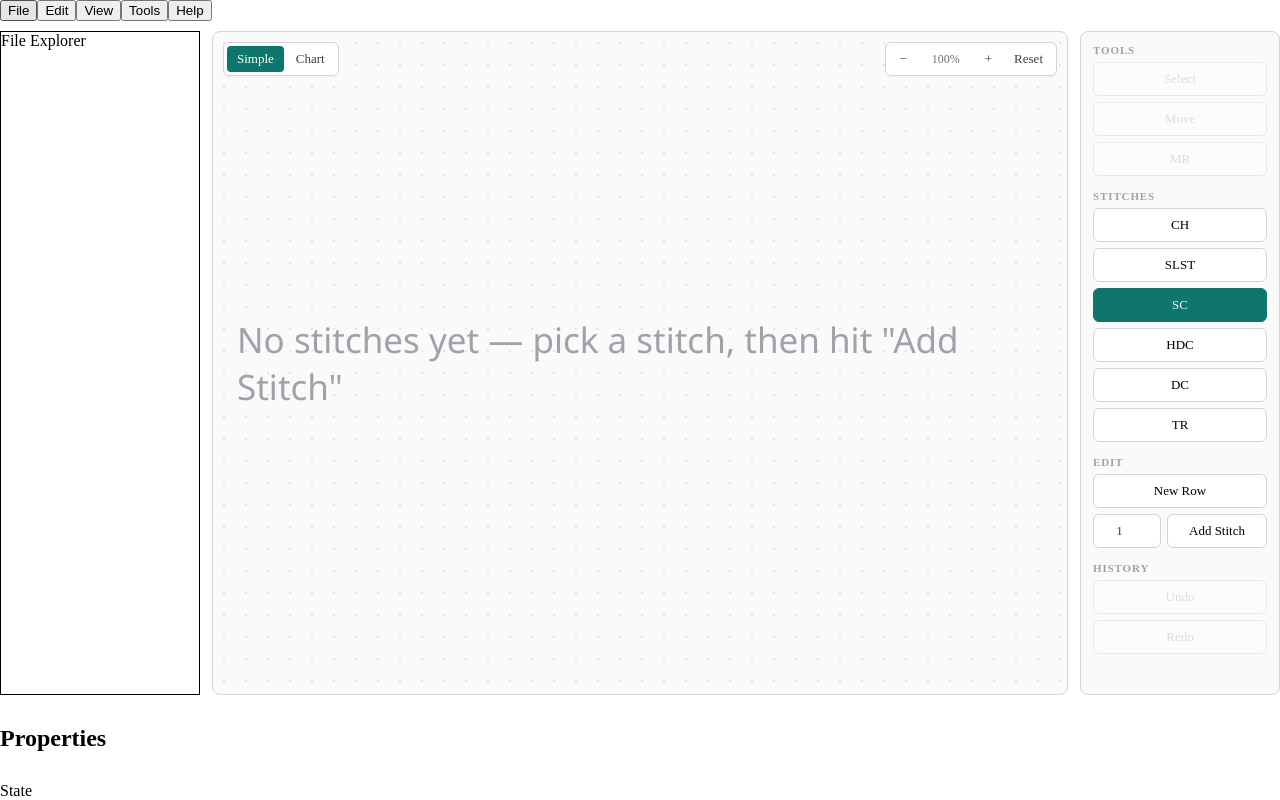
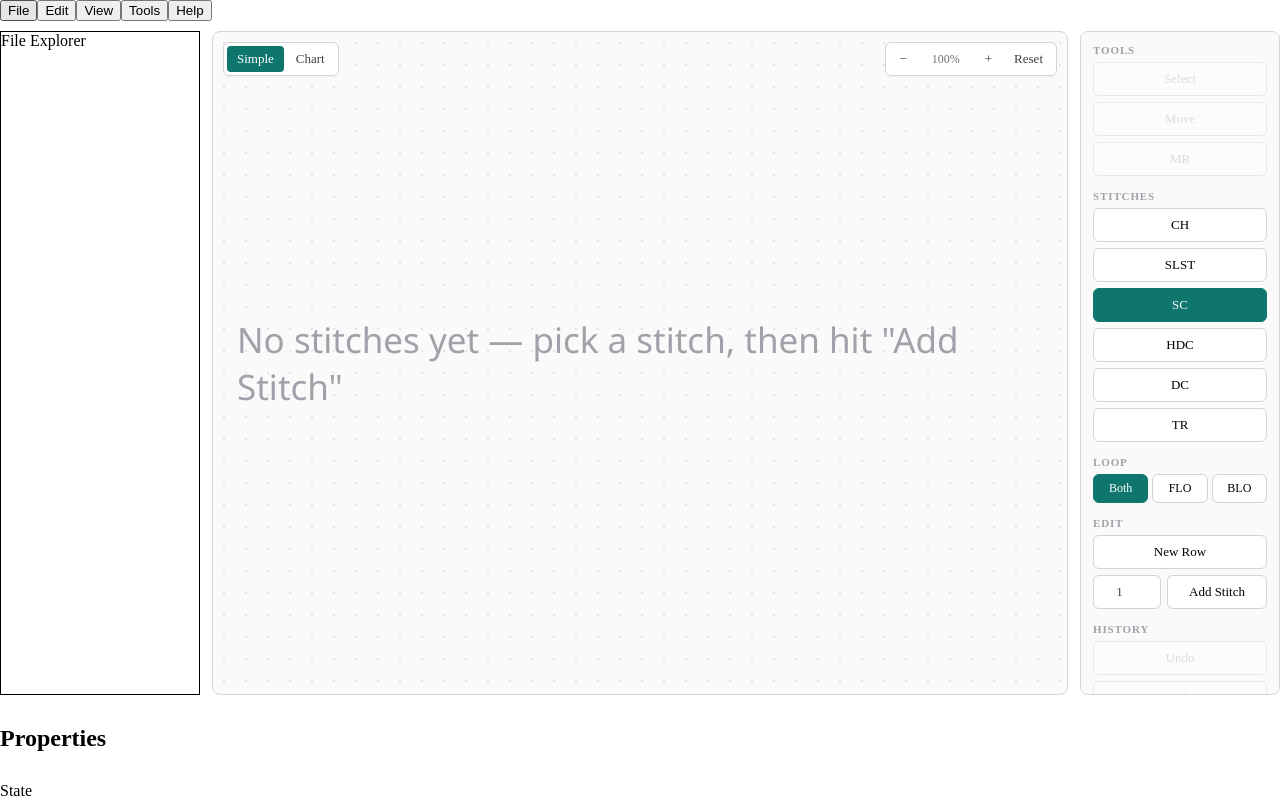
Before and after one commit to Oliviajp/crochet-editor, a React (Vite) app: page / in a window 1280 px wide. Built offline with nearby package versions, Linux system fonts and the light colour scheme.

Commit message:
Added FLO/BLO/both

```diff
--- a/src/App.tsx
+++ b/src/App.tsx
@@ -13,12 +13,13 @@ import { addRow, createRow, updateRow } from "./Logic/Row/RowCrud";
 import { addStitches, createStitch } from "./Logic/Stitch/StitchCrud";
 import type { Pattern } from "./types/Pattern";
 import type { Row } from "./types/Row";
-import type { StitchType } from "./types/Stitch";
+import type { LoopType, StitchType } from "./types/Stitch";
 
 export default function App() {
   // ===== State =====
   const [pattern, setPattern] = useState<Pattern>(() => createPattern());
   const [selectedTool, setSelectedTool] = useState<StitchType>("sc");
+  const [loopOption, setLoopOption] = useState<LoopType>("both");
 
   /**
    * Add `count` stitches of the selected type to the current (last) row.
@@ -27,7 +28,7 @@ export default function App() {
   function handleAddStitch(count: number = 1) {
     const stitches = Array.from(
       { length: count },
-      () => createStitch(selectedTool)
+      () => createStitch(selectedTool, null, loopOption)
     );
     let rows: Row[];
 
@@ -66,6 +67,8 @@ export default function App() {
         <Toolbar
           selectedTool={selectedTool}
           setSelectedTool={setSelectedTool}
+          loopOption={loopOption}
+          setLoopOption={setLoopOption}
           handleAddStitch={handleAddStitch}
           handleAddRow={handleAddRow}
         />
--- a/src/components/Toolbar/Toolbar.css
+++ b/src/components/Toolbar/Toolbar.css
@@ -79,3 +79,14 @@
 .toolbar-add-button {
   flex: 1;
 }
+
+.toolbar-loop {
+  display: flex;
+  gap: 4px;
+}
+
+.toolbar-loop button {
+  flex: 1;
+  padding: 6px 4px;
+  font-size: 12px;
+}
--- a/src/components/Toolbar/Toolbar.tsx
+++ b/src/components/Toolbar/Toolbar.tsx
@@ -2,7 +2,7 @@ import "./Toolbar.css";
 
 import { useState } from "react";
 
-import type { StitchType } from "../../types/Stitch";
+import type { LoopType, StitchType } from "../../types/Stitch";
 
 const STITCH_TOOLS: { type: StitchType; label: string }[] = [
   { type: "ch", label: "CH" },
@@ -16,15 +16,25 @@ const STITCH_TOOLS: { type: StitchType; label: string }[] = [
 type ToolbarProps = {
   selectedTool: StitchType;
   setSelectedTool: (tool: StitchType) => void;
+  loopOption: LoopType;
+  setLoopOption: (option: LoopType) => void;
   handleAddStitch: (count?: number) => void;
   handleAddRow: () => void;
 };
 
 const MAX_STITCH_COUNT = 999;
 
+const LOOP_OPTIONS: { type: LoopType; label: string; title: string }[] = [
+  { type: "both", label: "Both", title: "Work into both loops" },
+  { type: "front", label: "FLO", title: "Front Loop Only" },
+  { type: "back", label: "BLO", title: "Back Loop Only" },
+];
+
 export default function Toolbar({
   selectedTool,
   setSelectedTool,
+  loopOption,
+  setLoopOption,
   handleAddStitch,
   handleAddRow,
 }: ToolbarProps) {
@@ -65,6 +75,20 @@ export default function Toolbar({
         </button>
       ))}
 
+      <span className="toolbar-section-label">Loop</span>
+      <div className="toolbar-loop">
+        {LOOP_OPTIONS.map((opt) => (
+          <button
+            key={opt.type}
+            className={loopOption === opt.type ? "active" : undefined}
+            onClick={() => setLoopOption(opt.type)}
+            title={opt.title}
+          >
+            {opt.label}
+          </button>
+        ))}
+      </div>
+
       <span className="toolbar-section-label">Edit</span>
       <button onClick={handleAddRow}>New Row</button>
       <div className="toolbar-add">
```
